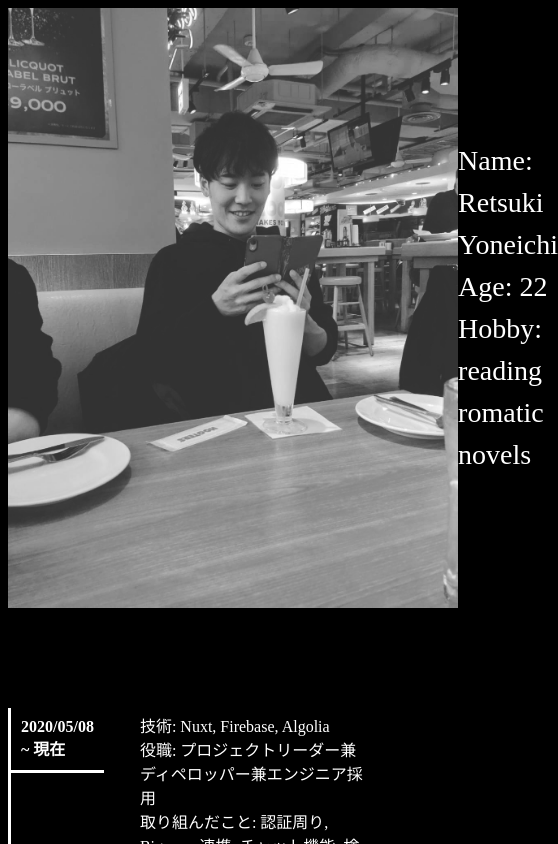
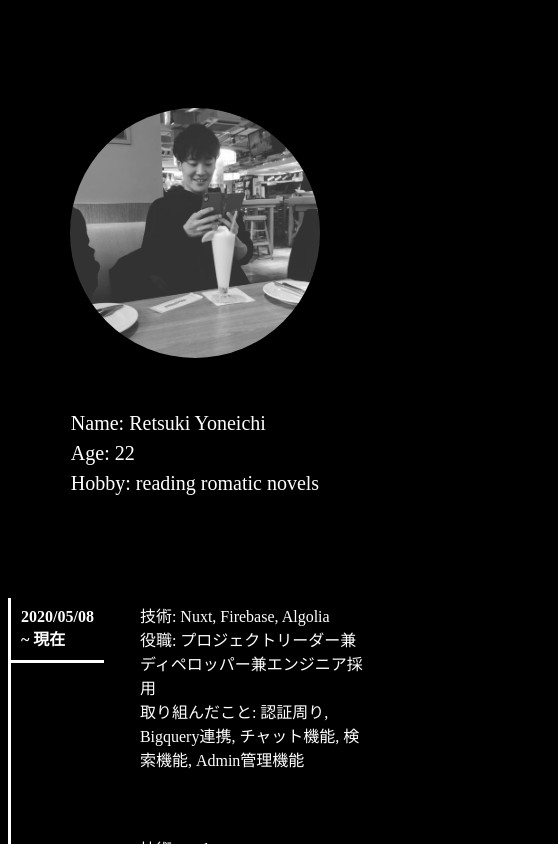
Before and after one commit to Retsuki/toipptakosan11, a Vue app: page / in a window 390 px wide. Shown: the top 844 px of the page, 558 px wide, since content can reach past the window. Built offline with nearby package versions, Linux system fonts and the light colour scheme.

Commit message:
Add responsive

```diff
--- a/src/components/Home.vue
+++ b/src/components/Home.vue
@@ -118,13 +118,27 @@ export default defineComponent({
 }
 
 .introduction {
-  background-color: #000;
-  height: 600px;
   display: flex;
+  flex-direction: column;
+  align-items: center;
+
+  @media (min-width: 1024px) {
+    flex-direction: row;
+    height: 600px;
+  }
 }
 
 .selfImage {
-  height: 100%;
+  border-radius: 50%;
+  width: 250px;
+  height: 250px;
+  object-fit: cover;
+  margin: 100px 0 50px;
+
+  @media (min-width: 1024px) {
+    margin: 0;
+    height: 100%;
+  }
 }
 
 .selfIntro {
@@ -135,8 +149,15 @@ export default defineComponent({
   align-items: center;
 
   & > ol > li {
+    font-size: 20px;
+    line-height: 1.5;
+  }
+
+  @media (min-width: 1024px) {
+    & > ol > li {
     font-size: 28px;
     line-height: 1.5;
+  }
   }
 }
 
```
